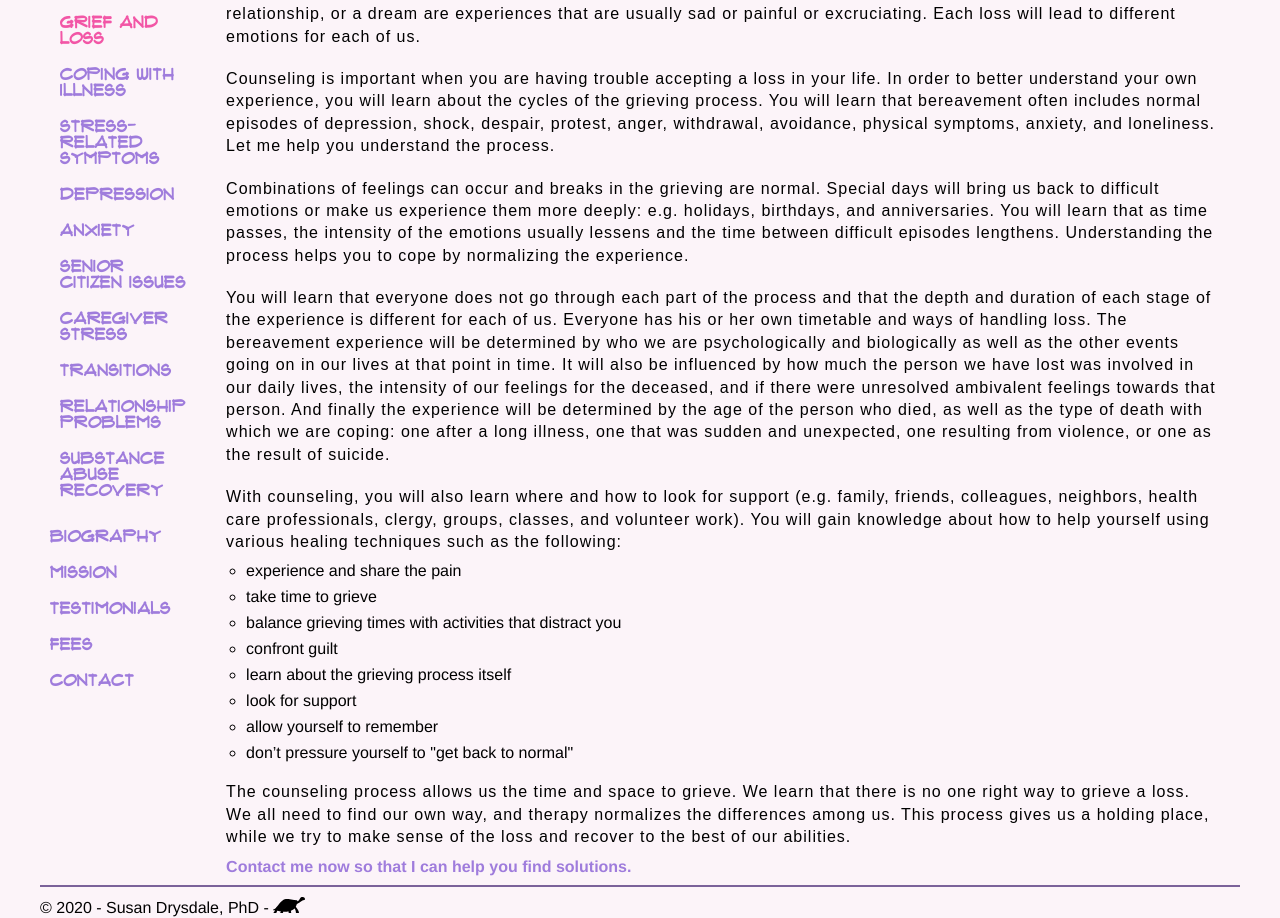
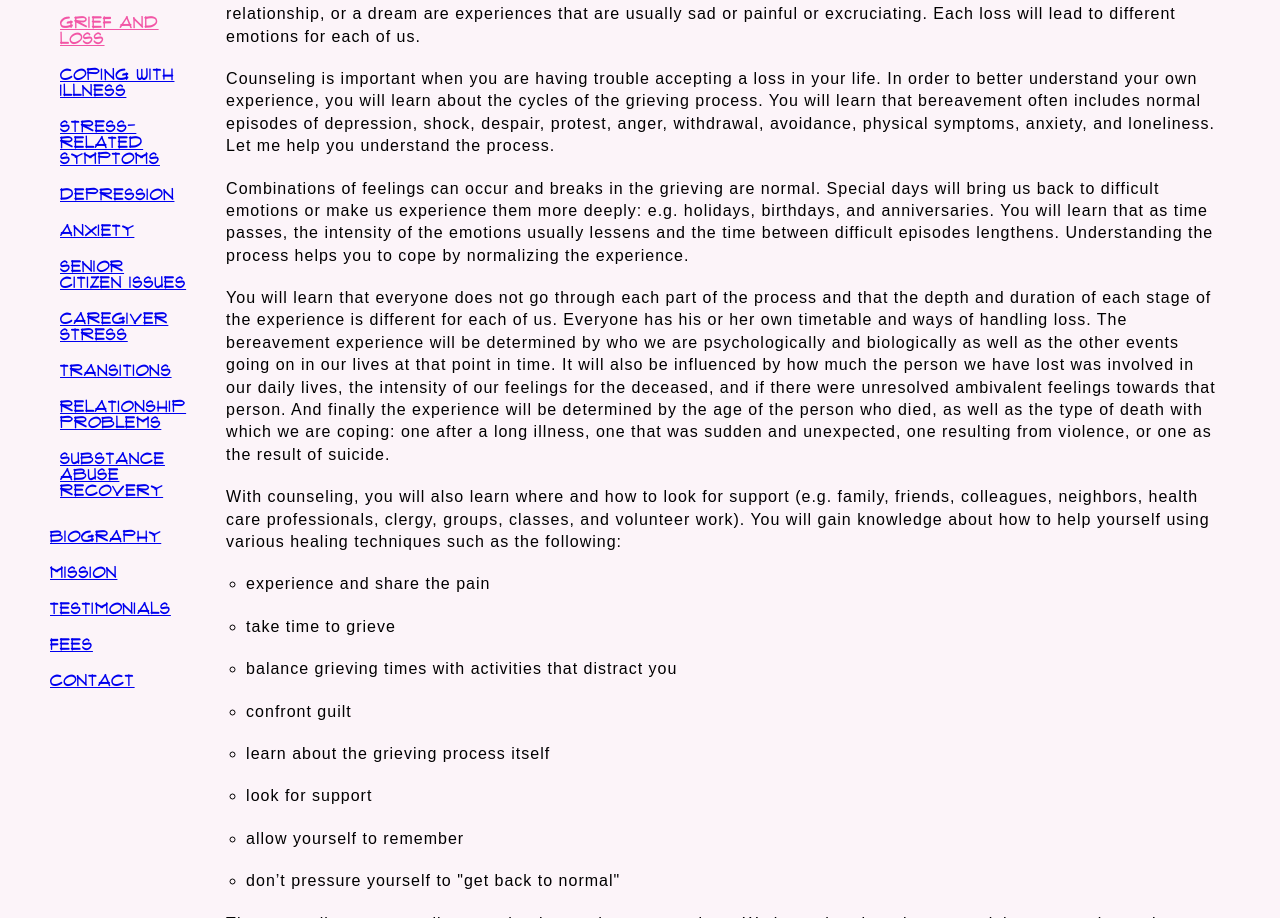
Before and after one commit to AbsorbingChaos/drsusandrysdale-com, a plain HTML site: page public/services/grief-and-loss.html in a window 1280 px wide. Shown: the part 206-1124 px from the top of the page. Drawn offline with Linux system fonts and the light colour scheme; a web font is replaced by a local one.

Commit message:
services: ul space with p instead

```diff
--- a/public/services/grief-and-loss.html
+++ b/public/services/grief-and-loss.html
@@ -167,7 +167,7 @@
 
   p { padding: 1rem 0; }
 
-  a,
+  a,&lt;/p&gt;
   a:active,
   a:link,
   a:visited {
@@ -298,11 +298,6 @@
   .dsd__main__list {
     padding-left: 2rem;
     list-style-type: circle;
-    font: var(--dsd-font-pang);
-  }
-
-  .dsd__main__list li {
-    padding-bottom: 1rem;
   }
 
   /****************************************/
@@ -394,14 +389,14 @@
         <p>You will learn that everyone does not go through each part of the process and that the depth and duration of each stage of the experience is different for each of us. Everyone has his or her own timetable and ways of handling loss. The bereavement experience will be determined by who we are psychologically and biologically as well as the other events going on in our lives at that point in time. It will also be influenced by how much the person we have lost was involved in our daily lives, the intensity of our feelings for the deceased, and if there were unresolved ambivalent feelings towards that person. And finally the experience will be determined by the age of the person who died, as well as the type of death with which we are coping: one after a long illness, one that was sudden and unexpected, one resulting from violence, or one as the result of suicide.</p>
         <p>With counseling, you will also learn where and how to look for support (e.g. family, friends, colleagues, neighbors, health care professionals, clergy, groups, classes, and volunteer work). You will gain knowledge about how to help yourself using various healing techniques such as the following:</p>
         <ul class="dsd__main__list">
-          <li>experience and share the pain</li>
-          <li>take time to grieve</li>
-          <li>balance grieving times with activities that distract you</li>
-          <li>confront guilt</li>
-          <li>learn about the grieving process itself</li>
-          <li>look for support</li>
-          <li>allow yourself to remember</li>
-          <li>don’t pressure yourself to &quot;get back to normal&quot;</li>
+          <li><p>experience and share the pain</p></li>
+          <li><p>take time to grieve</p></li>
+          <li><p>balance grieving times with activities that distract you</p></li>
+          <li><p>confront guilt</p></li>
+          <li><p>learn about the grieving process itself</p></li>
+          <li><p>look for support</p></li>
+          <li><p>allow yourself to remember</p></li>
+          <li><p>don’t pressure yourself to &quot;get back to normal&quot;</p></li>
         </ul>
         <p>The counseling process allows us the time and space to grieve. We learn that there is no one right way to grieve a loss. We all need to find our own way, and therapy normalizes the differences among us. This process gives us a holding place, while we try to make sense of the loss and recover to the best of our abilities.</p>
         <a href="mailto:drsusandrysdale@gmail.com">Contact me now so that I can help you find solutions.</a>
```
